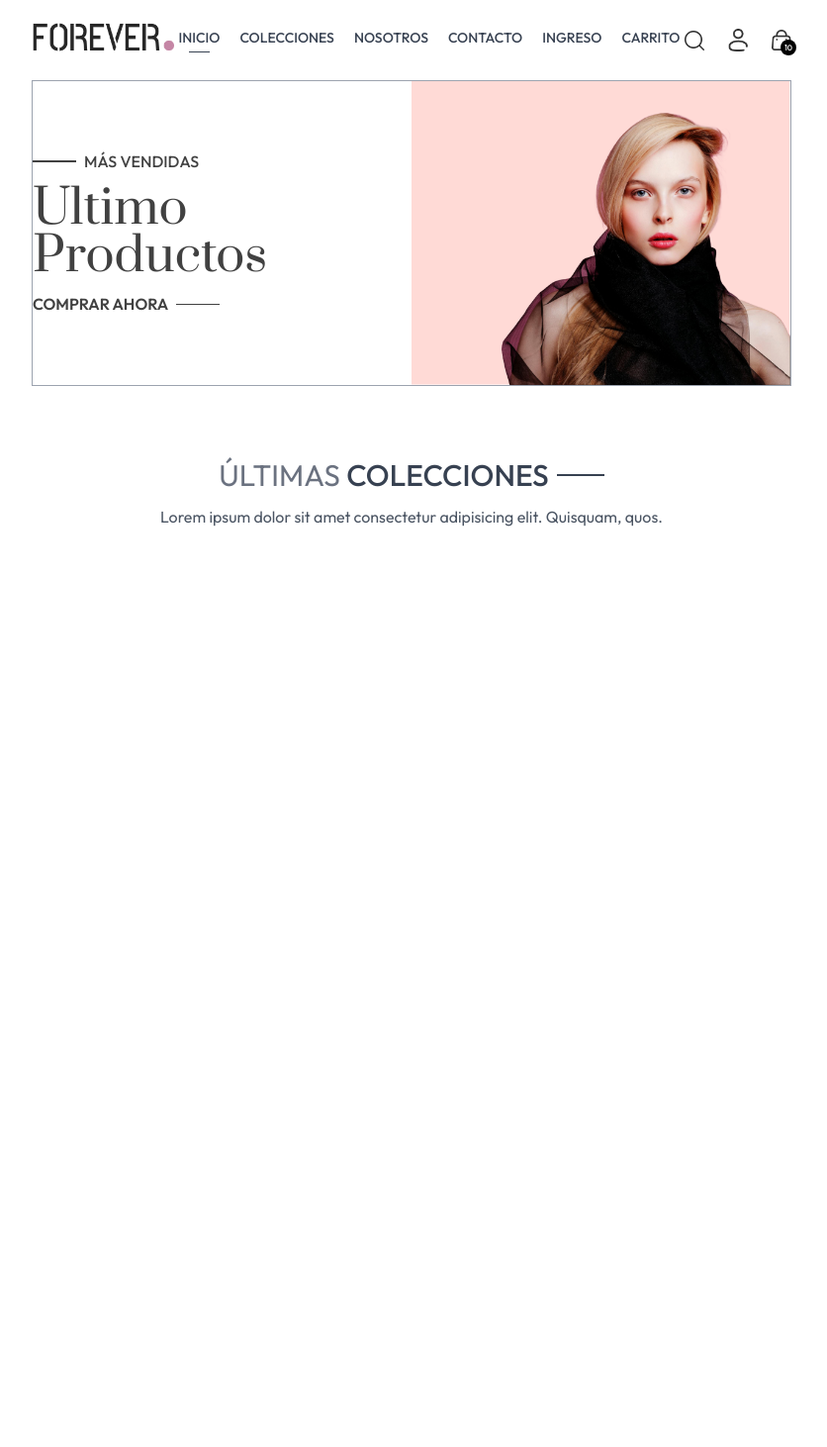
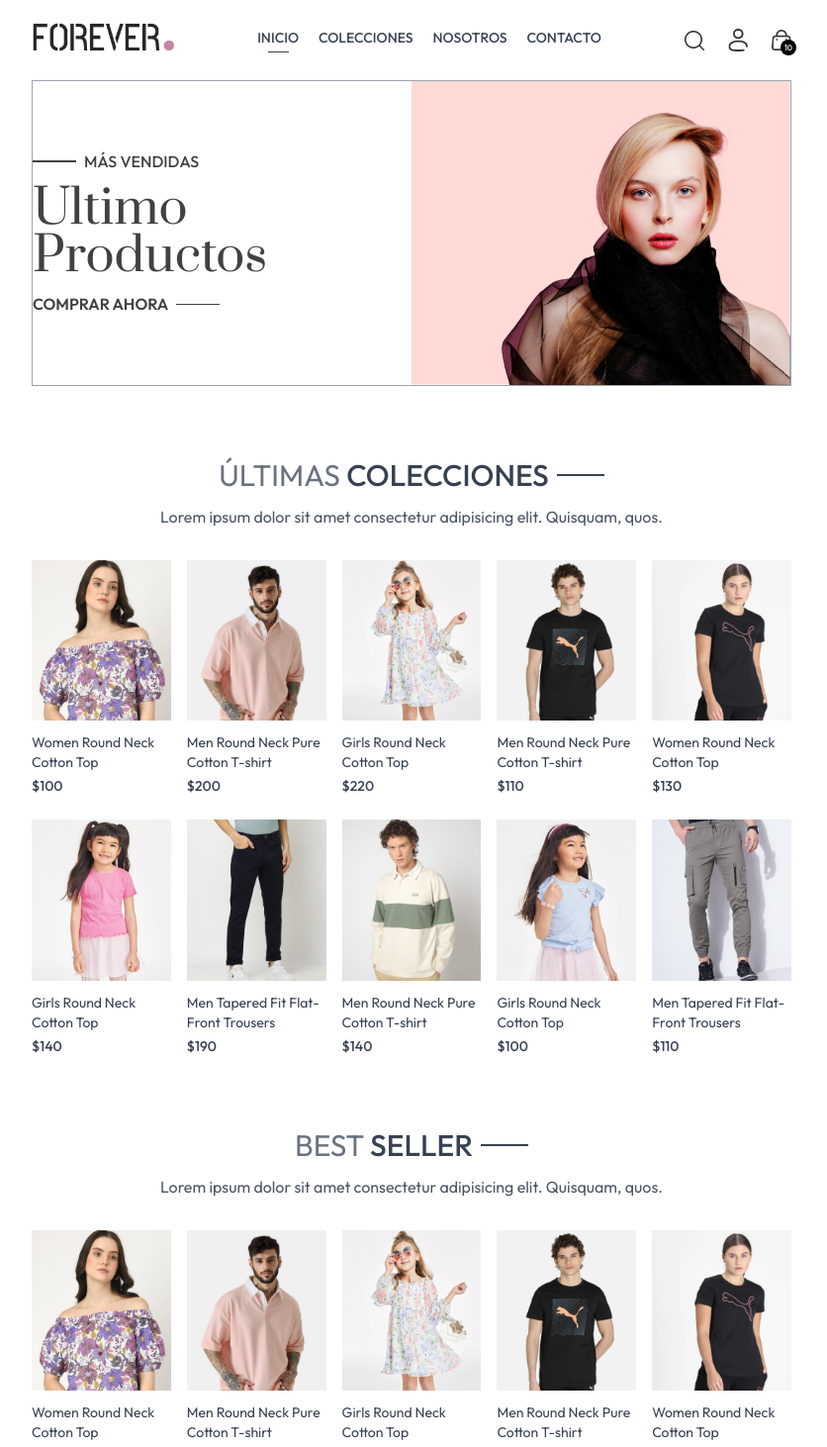
Before and after one commit to felipevega-dev/HBEcommerceFullStack, a React (Vite) app in the folder frontend/: page / in a window 1280 px wide. Shown: the top 1462 px of the page at 99% size, without its empty margins (224-1060 px from the left). Before the commit the page ends 800 px from the top, so only its background shows below. Built offline with nearby package versions, Linux system fonts and the light colour scheme.

Commit message:
Productos y productos más vendidos

```diff
--- /dev/null
+++ b/frontend/src/components/BestSeller.jsx
@@ -0,0 +1,33 @@
+import React, { useContext, useEffect, useState } from 'react'
+import { ShopContext } from '../context/ShopContext';
+import Title from './Title';
+import ProductItem from './ProductItem';
+
+const BestSeller = () => {
+    const {products} = useContext(ShopContext);
+    const [bestSeller, setBestSeller] = useState([]);
+
+    useEffect(() => {
+        const bestProduct = products.filter((item) => (item.bestseller));
+        setBestSeller(bestProduct.slice(0, 5));
+    }, []);
+
+  return (
+    <div className='my-10'>
+        <div className='text-center text-3xl py-8'>
+            <Title text1='BEST' text2='SELLER' />
+            <p className='w-3/4 m-auto text-xs sm:text-sm md:text-base text-gray-600'>
+                Lorem ipsum dolor sit amet consectetur adipisicing elit. Quisquam, quos.
+            </p>
+        </div>
+        {/* Productos mas vendidos */}
+        <div className='grid grid-cols-2 sm:grid-cols-3 md:grid-cols-4 lg:grid-cols-5 gap-4 gap-y-6'>
+            {bestSeller.map((item, index) => (
+                <ProductItem key={index} id={item._id} image={item.image} name={item.name} price={item.price} />
+            ))}
+        </div>
+    </div>
+  )
+}
+
+export default BestSeller
--- a/frontend/src/components/LatestCollection.jsx
+++ b/frontend/src/components/LatestCollection.jsx
@@ -1,8 +1,15 @@
-import React, { useContext } from 'react'
+import React, { useContext, useState, useEffect } from 'react'
 import { ShopContext } from '../context/ShopContext'
 import Title from './Title'
+import ProductItem from './ProductItem'
+
 const LatestCollection = () => {
   const { products } = useContext(ShopContext);
+  const [latestProducts, setLatestProducts] = useState([]);
+
+  useEffect(() => {
+    setLatestProducts(products.slice(0, 10));
+  }, []);
 
   return (
     <div className='my-10'>
@@ -12,6 +19,12 @@
           Lorem ipsum dolor sit amet consectetur adipisicing elit. Quisquam, quos.
         </p>
       </div>
+      {/* products */}
+      <div className='grid grid-cols-2 sm:grid-cols-3 md:grid-cols-4 lg:grid-cols-5 gap-4 gap-y-6'>
+        {latestProducts.map((item, index) => (
+          <ProductItem key={index} id={item._id} image={item.image} name={item.name} price={item.price} />
+        ))}
+      </div>
     </div>
   )
 }
--- a/frontend/src/components/Narbar.jsx
+++ b/frontend/src/components/Narbar.jsx
@@ -8,7 +8,10 @@
   return (
     <div className='flex justify-between items-center py-5 font-medium'>
 
-        <img src={logo} className='w-36' alt='logo' />
+        {/* logo */}
+        <Link to='/'>
+            <img src={logo} className='w-36' alt='logo' />
+        </Link>
 
         <ul className='hidden sm:flex gap-5 text-sm text-gray-700'>
             <NavLink to='/' className='flex flex-col items-center gap-1'>
@@ -28,16 +31,6 @@
 
             <NavLink to='/contact' className='flex flex-col items-center gap-1'>
                 <p>CONTACTO</p>
-                <hr className='w-2/4 border-none h-[1.5px] bg-gray-700 hidden'></hr>
-            </NavLink>
-
-            <NavLink to='/login' className='flex flex-col items-center gap-1'>
-                <p>INGRESO</p>
-                <hr className='w-2/4 border-none h-[1.5px] bg-gray-700 hidden'></hr>
-            </NavLink>
-
-            <NavLink to='/cart' className='flex flex-col items-center gap-1'>
-                <p>CARRITO</p>
                 <hr className='w-2/4 border-none h-[1.5px] bg-gray-700 hidden'></hr>
             </NavLink>
         </ul>
--- /dev/null
+++ b/frontend/src/components/ProductItem.jsx
@@ -0,0 +1,19 @@
+import React, { useContext } from 'react'
+import { ShopContext } from '../context/ShopContext'
+import { Link } from 'react-router-dom';
+
+const ProductItem = ({id,image,name,price}) => {
+    const {currency} = useContext(ShopContext);
+
+  return (
+    <Link className='cursor-pointer text-gray-700' to={`/product/${id}`}>
+      <div className='overflow-hidden'>
+        <img src={image[0]} alt={name} className='hover:scale-110 transition ease-in-out' />
+      </div>
+      <p className='pt-3 pb-1 text-sm'>{name}</p>
+      <p className='text-sm font-medium'>{currency}{price}</p>
+    </Link>
+  )
+}
+
+export default ProductItem
--- a/frontend/src/index.css
+++ b/frontend/src/index.css
@@ -18,3 +18,10 @@
   font-weight: 400;
   font-style: normal;
 }
+
+@media (max-width: 640px) {
+  a.active {
+    background-color: black;
+    color: white;
+  }
+}
--- a/frontend/src/pages/Home.jsx
+++ b/frontend/src/pages/Home.jsx
@@ -1,11 +1,14 @@
 import React from 'react'
 import Hero from '../components/Hero'
 import LatestCollection from '../components/LatestCollection'
+import BestSeller from '../components/BestSeller'
+
 const Home = () => {
   return (
     <div>
       <Hero />
       <LatestCollection />
+      <BestSeller />
     </div>
   )
 }
```
